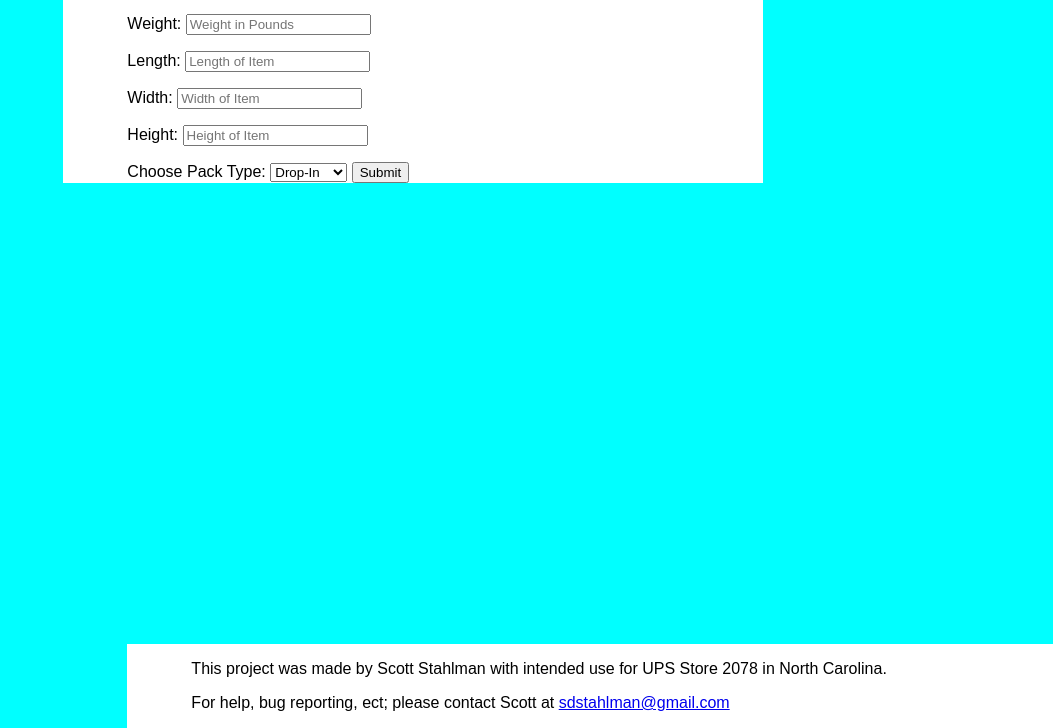
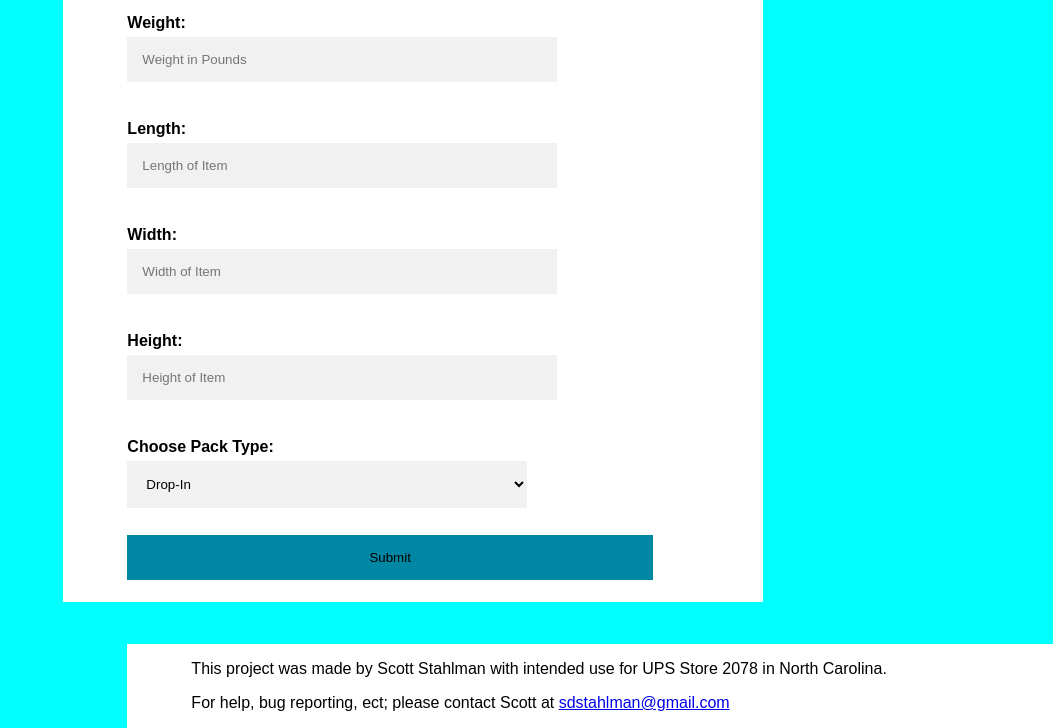
Before and after one commit to sdstahlman/UPSStoreWebApp, a plain HTML site: page autopack.html in a window 1280 px wide. Shown: the part 72-800 px from the top of the page, without its empty margins (227-1280 px from the left). Drawn offline with Linux system fonts and the light colour scheme.

Commit message:
Styled inputs for autopack, changed color of nav text

```diff
--- a/StoreToolBOX.css
+++ b/StoreToolBOX.css
@@ -39,7 +39,7 @@ nav ul li a
     padding: 16px;
     text-decoration: none;
     width: 100%;
-    color: #fff;
+    color: black;
     font-size: 20px;
 }
 
@@ -54,14 +54,41 @@ nav ul li a img
     background-color: #008198;
 }
 
-body
-{
+body {
     display: flex;
     font-family: "arial", serif;
     width: 100%;
     background-color: aqua;
     flex-direction: column;
 
+}
+
+input {
+    width: 70%;
+    padding: 15px;
+    margin: 5px 0 22px 0;
+    display: inline-block;
+    border: none;
+    background: #f1f1f1;
+}
+
+#pack_submit {
+    width: 92%;
+    padding: 15px;
+    margin: 5px 0 22px 0;
+    display: inline-block;
+    border: none;
+    color: black;
+    background-color: #0087a4;
+}
+
+select {
+    width: 70%;
+    padding: 15px;
+    margin: 5px 0 22px 0;
+    display: inline-block;
+    border: none;
+    background: #f1f1f1;
 }
 
 
--- a/autopack.html
+++ b/autopack.html
@@ -49,25 +49,25 @@
             <form id="itemInfo">
                 <!-- Weight -->
                 <p>
-                    <label for="weight">Weight: </label>
+                    <label for="weight"><strong>Weight: <br></strong></label>
                     <input type="number" id="weight" name="weight" placeholder="Weight in Pounds" required>
                 </p>
 
                 <!-- Length -->
                 <p>
-                    <label for="lengthDim">Length: </label>
+                    <label for="lengthDim"><strong>Length: <br></strong></label>
                     <input type="number" id="lengthDim" name="lengthDim" step="0.1" placeholder="Length of Item" required>
                 </p>
 
                 <!-- Width -->
                 <p>
-                    <label for="widthDim">Width: </label>
+                    <label for="widthDim"><strong>Width: <br></strong></label>
                     <input type="number" id="widthDim" name="widthDim" step="0.1" placeholder="Width of Item" required>
                 </p>
 
                 <!-- Height -->
                 <p>
-                    <label for="heightDim">Height: </label>
+                    <label for="heightDim"><strong>Height: <br></strong></label>
                     <input type="number" id="heightDim" name="heightDim" step="0.1" placeholder="Height of Item" required>
                 </p>
 
@@ -76,7 +76,7 @@
                     Determines what materials are needed for the item
                     Different pack types need extra room in the box to account for materials
                  -->
-                <label for="pack_type">Choose Pack Type:</label>
+                <label for="pack_type"><strong>Choose Pack Type:<br></strong></label>
                 <select id="pack_type" required>
                     <option value="drop">Drop-In</option>
                     <option value="std">Standard</option>
```
